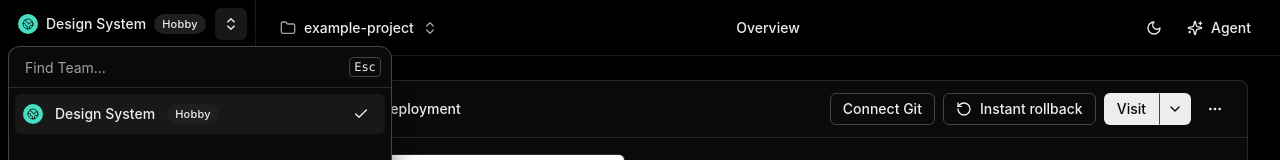
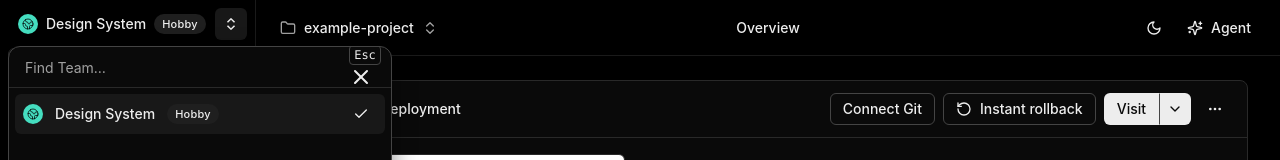
Before and after one commit to visualmodo-internet-company/Design_System, a React (Vite) app: page / in a window 1280 px wide. Both pictures are taken after a click on the button 231 px from the left and 24 px from the top of the page. Shown: the top 160 px of the page. Built offline with nearby package versions, Linux system fonts and the light colour scheme.

Commit message:
Match team switcher close control states

```diff
--- a/src/blocks/team-switcher.tsx
+++ b/src/blocks/team-switcher.tsx
@@ -1,5 +1,5 @@
 import { useMemo, useRef, useState } from 'react';
-import { Check, Globe2, Plus, Users } from 'lucide-react';
+import { Check, Globe2, Plus, Users, X } from 'lucide-react';
 import { Popover as Primitive } from 'radix-ui';
 import { Badge } from '@/components/ui/badge';
 
@@ -86,7 +86,8 @@ export function TeamSwitcher({ team, plan, onOpenTeam, onSelectTeam, onCreateTea
               onChange={(event) => setQuery(event.target.value)}
             />
             <button type="button" className="ds-team-close" aria-label="Close team switcher" onClick={() => setOpen(false)}>
-              <kbd className="ds-kbd">Esc</kbd>
+              <kbd className="ds-kbd ds-team-close-kbd">Esc</kbd>
+              <X className="ds-team-close-x" aria-hidden="true" />
             </button>
           </div>
 
```
